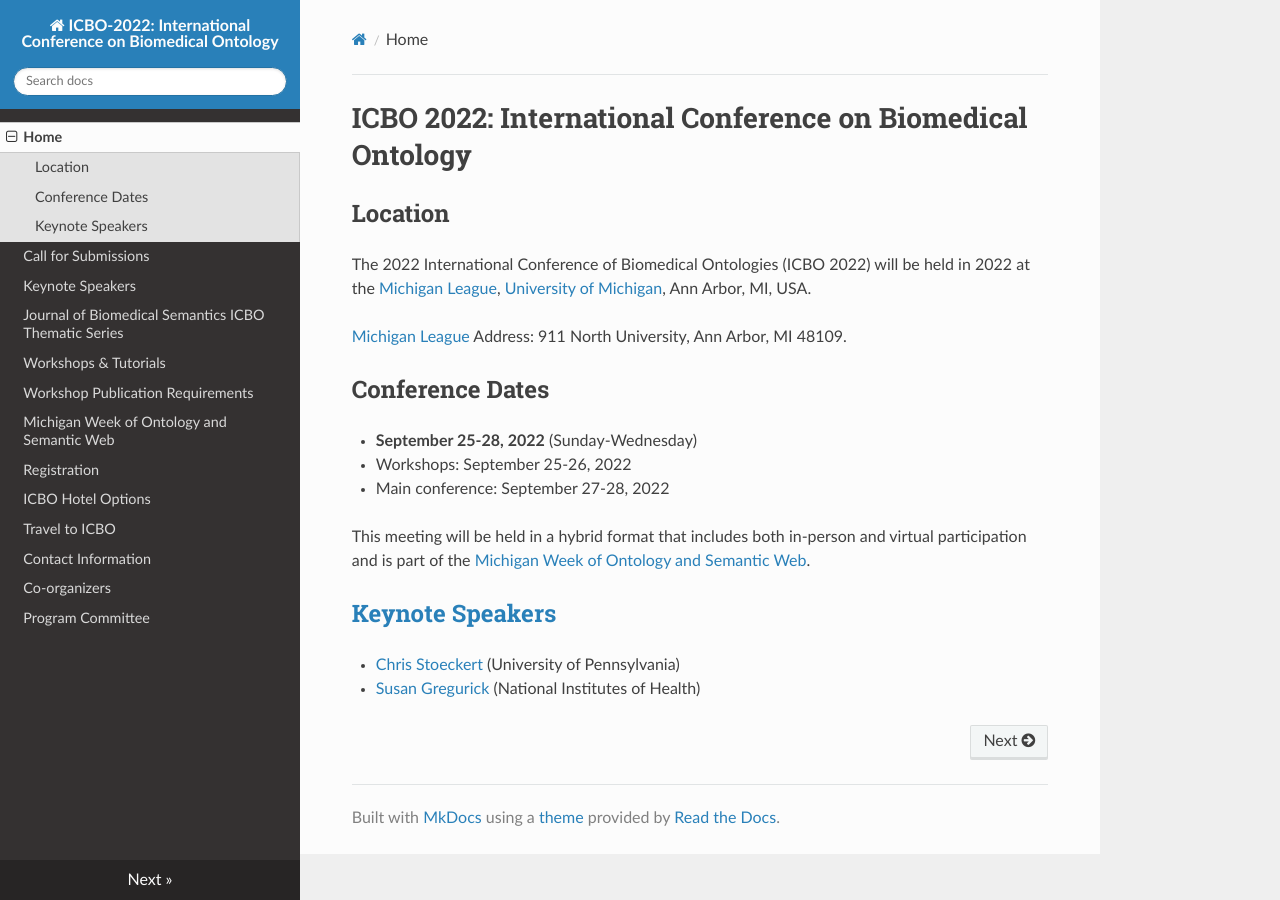
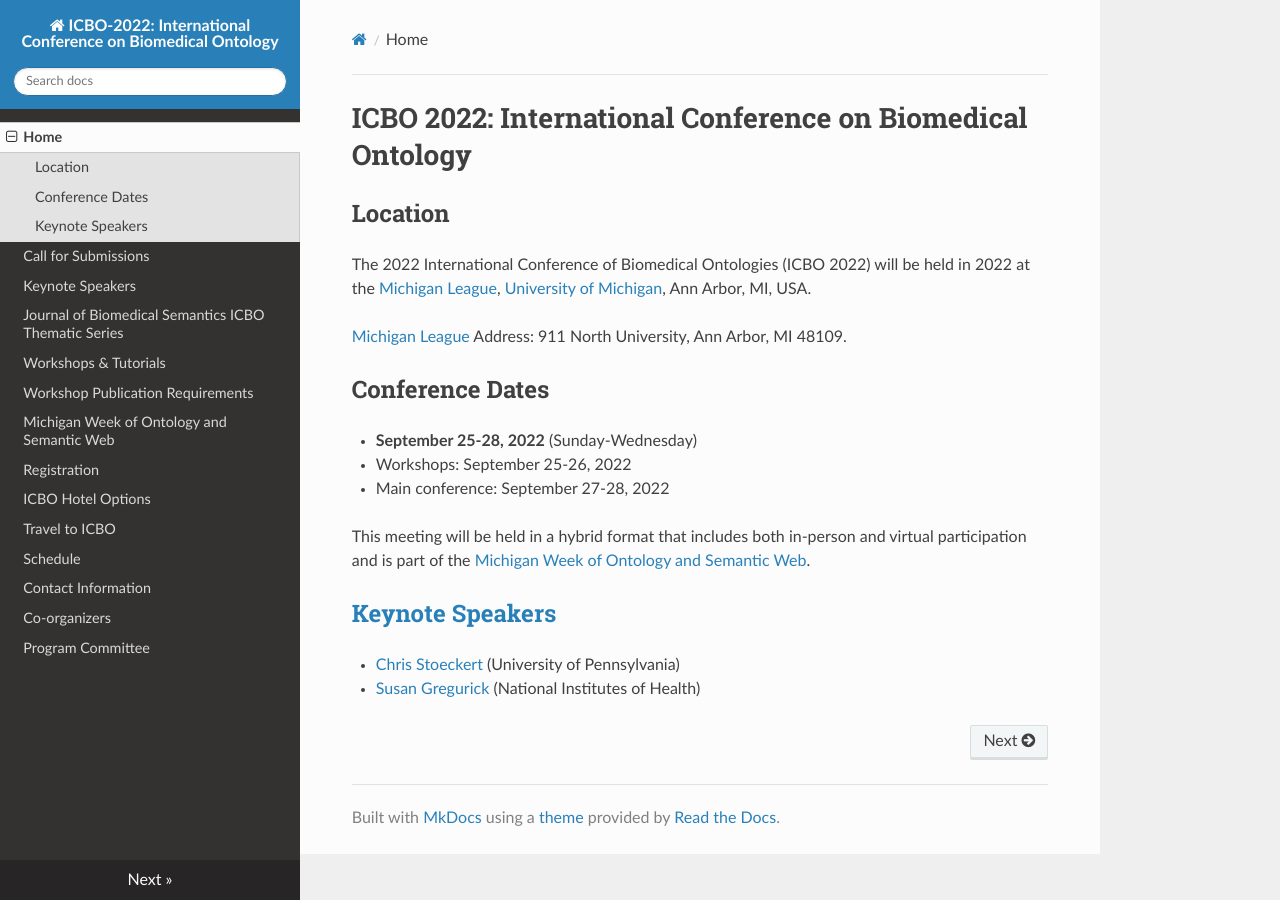
Before and after one commit to johnbeve/BFO-Organization, an MkDocs documentation site: the page built from docs/index.md, in a window 1280 px wide. Built offline with MkDocs 1.6.1, drawn with Linux system fonts in a browser that asks for light colours; nearby versions of some CDN libraries.

Commit message:
Update mkdocs.yml

```diff
--- a/mkdocs.yml
+++ b/mkdocs.yml
@@ -12,6 +12,7 @@ nav:
   - Registration: icbo-registration.md
   - ICBO Hotel Options: icbo-hotels.md
   - Travel to ICBO:  icbo-travel.md
+  - Schedule: icbo-schedule.md
   - Contact Information: contact-information.md
   - Co-organizers: co-organizers.md
   - Program Committee: program-committee.md
```
